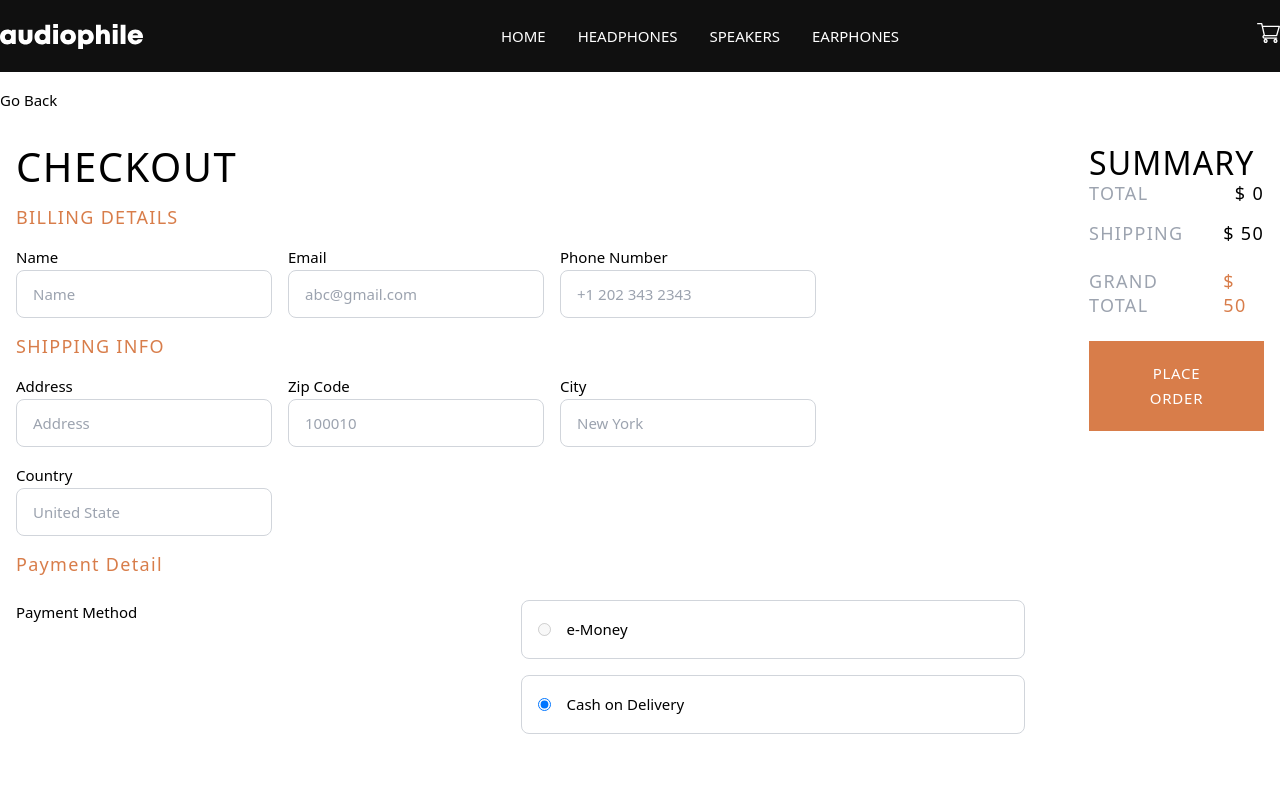
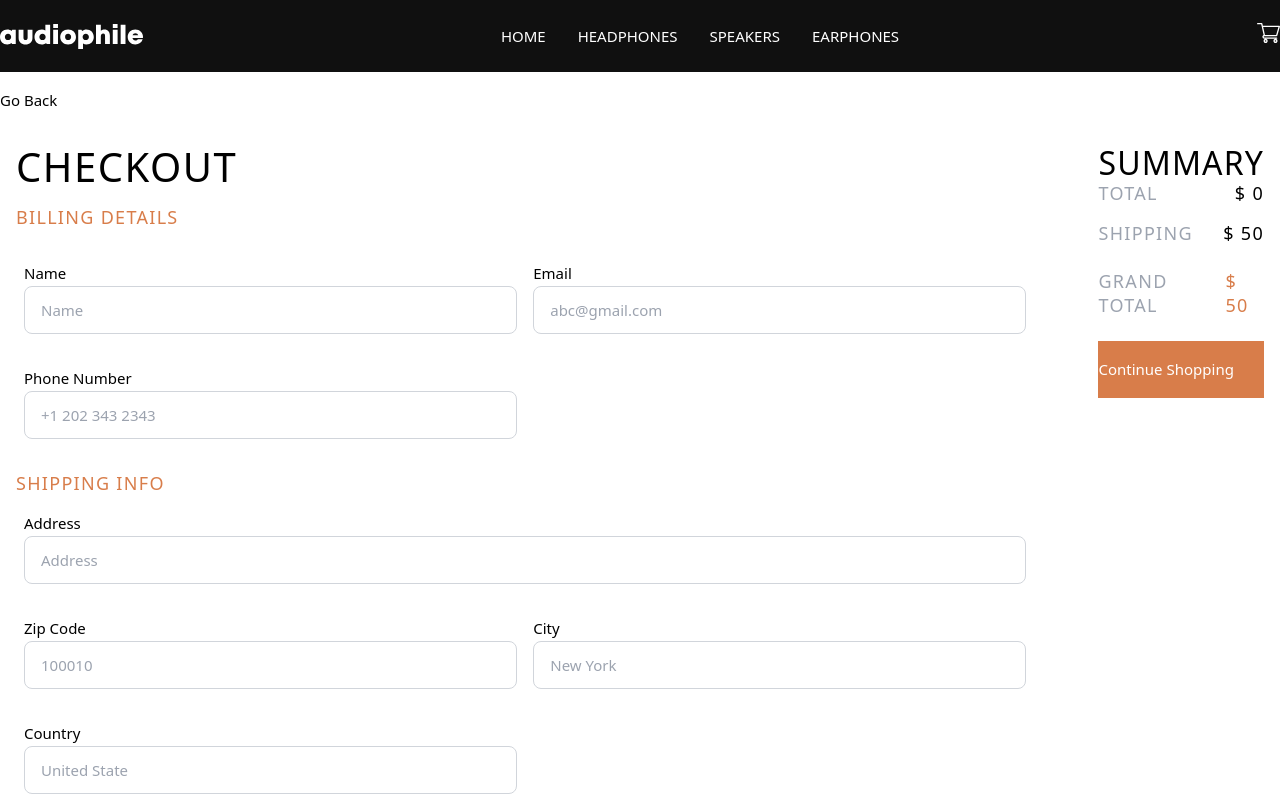
Before and after one commit to sudhanshusaurav/audiophile_react_tailwind, a React (Create React App) app: page /checkout in a window 1280 px wide. Shown: the top 800 px of the page. Built offline with nearby package versions, Linux system fonts and the light colour scheme.

Commit message:
cart fixes.

```diff
--- a/src/App.js
+++ b/src/App.js
@@ -8,6 +8,19 @@ import { useEffect, useState } from "react";
 import Checkout from "./pages/Checkout";
 
 function App() {
+  const [navOpen, setnavOpen] = useState(false)
+  const [cartOpen, setCartOpen] = useState(false)
+
+  const toggleNavbar = () => {
+    console.log('nnn');
+    setnavOpen(!navOpen)
+}
+
+const toggleCart = () => {
+    setCartOpen(!cartOpen)
+}
+
+
   const [cart, setCart] = useState([])
   const [cartValue, setCartValue] = useState(0)
   const [activeProduct, setActiveProduct] = useState()
@@ -83,7 +96,7 @@ function App() {
 
   return (
     <div className="App">
-      <Header cart={cart} clearCart={clearCart} cartValue={cartValue} updateCart={updateCart}/>
+      <Header cart={cart} clearCart={clearCart} cartValue={cartValue} updateCart={updateCart} toggleCart={toggleCart} toggleNavbar={toggleNavbar} navOpen={navOpen} cartOpen={cartOpen}/>
      <Routes>
        <Route exact path="/" element={<Home />}/>
        <Route path="/headphones" element={<Category name="headphones" products={headphones}/>}></Route>
--- a/src/components/Cart.jsx
+++ b/src/components/Cart.jsx
@@ -1,7 +1,17 @@
 import React from 'react'
-import { Link } from 'react-router-dom'
+import { Link, useNavigate } from 'react-router-dom'
 import {AiOutlineMinus, AiOutlinePlus, AiOutlineClose} from 'react-icons/ai'
-function Cart({cart, clearCart, cartValue, updateCart}) {
+function Cart({cart, clearCart, cartValue, updateCart, toggleCart}) {
+
+    const navigate = useNavigate()
+    const checkout = (param) => {
+        toggleCart()
+        if (param === 'shopping') {
+            navigate('/')
+        }else{
+            navigate(`/checkout`)
+        }
+    }
 
     const renderCart = cart.map(cartItem => {
         console.log(cartItem);
@@ -38,8 +48,8 @@ function Cart({cart, clearCart, cartValue, updateCart}) {
                     <p className='bold'>&#0036; {cartValue}</p>
                 </div>
                 <div className='text-center my-4'>
-                   {cart.length !==0 ? <Link to="/checkout" className='block w-full py-4 bg-primary text-white hover:bg-primaryLight'>CHECKOUT</Link> :
-                    <Link to="/" className='block w-full py-4 bg-primary text-white'>Continue Shopping</Link>}
+                   {cart.length !==0 ? <button onClick={checkout} className='block w-full py-4 bg-primary text-white hover:bg-primaryLight'>CHECKOUT</button> :
+                    <button onClick={() => checkout('shopping')} className='block w-full py-4 bg-primary text-white'>Continue Shopping</button>}
                 </div>
                 </div>
     )
--- a/src/components/Categories.jsx
+++ b/src/components/Categories.jsx
@@ -5,13 +5,13 @@ import Earphone from '../assets/shared/desktop/image-earphones.png'
 import { useNavigate } from 'react-router-dom'
 import ArrowRight from '../assets/shared/desktop/icon-arrow-right.svg'
 
-function Categories({closeNav}) {
+function Categories({toggleNavbar}) {
 
     const navigate = useNavigate()
     const NavToCategory = (link) => {
-        // if (window.innerWidth < 991.98) {
-        //     closeNav()
-        // }
+        if (window.innerWidth < 991.98) {
+            toggleNavbar()
+        }
         navigate(`/${link}`)
     }
 
--- a/src/components/Header.jsx
+++ b/src/components/Header.jsx
@@ -6,10 +6,7 @@ import Cart from '../components/Cart'
 import Categories from './Categories'
 import { Link } from 'react-router-dom'
 
-function Header({cart, clearCart, cartValue, updateCart}) {
-
-    const [navOpen, setnavOpen] = useState(false)
-    const [cartOpen, setCartOpen] = useState(false)
+function Header({cart, clearCart, cartValue, updateCart, toggleCart, toggleNavbar, navOpen, cartOpen}) {
 
     // const refOuter = useRef()
     // const refInner = useRef()
@@ -37,27 +34,20 @@ function Header({cart, clearCart, cartValue, updateCart}) {
 
     }, [])
 
-    useEffect(() => {
-        if (navOpen || cartOpen) {
-            document.getElementsByTagName('body')[0].style.overflow = 'hidden';
-        }else{
-            document.getElementsByTagName('body')[0].style.overflow = 'scroll';
-        }
-    }, [navOpen, cartOpen])
+    // useEffect(() => {
+    //     if (navOpen || cartOpen) {
+    //         document.getElementsByTagName('body')[0].style.overflow = 'hidden';
+    //     }else{
+    //         document.getElementsByTagName('body')[0].style.overflow = 'scroll';
+    //     }
+    // }, [navOpen, cartOpen])
 
-    const openNavbar = () => {
-        setnavOpen(!navOpen)
-    }
-
-    const openCart = () => {
-        setCartOpen(!cartOpen)
-    }
 
     return (
         <div id='header' className="fixed top-0 left-0 z-50 w-full">
             <div className="container flex items-center justify-between w-11/12 border-b lg:w-full border-gray-50 border-opacity-30">
                 <div className="flex items-center">
-                    <div className="lg:hidden" onClick={openNavbar}>
+                    <div className="lg:hidden" onClick={toggleNavbar}>
                         <div className="w-8 h-1 my-1 rounded-lg bg-gray-50"></div>
                         <div className="w-6 h-1 my-1 rounded-lg bg-gray-50"></div>
                         <div className="h-1 my-1 rounded-lg w-7 bg-gray-50"></div>
@@ -69,18 +59,18 @@ function Header({cart, clearCart, cartValue, updateCart}) {
                 </div>
                 <div className={`block lg:hidden fixed w-full left-0 top-18 z-50 ${navOpen ? "nav-open" : "nav"}`}>
                     <div className="h-full px-4 pt-8 pb-16 bg-white md:h-auto md:px-8 md:py-16 rounded-br-lg rounded-bl-lg overflow-y-scroll">
-                    <Categories closeNav={openNavbar}/>
+                    <Categories closeNav={toggleNavbar} toggleNavbar={toggleNavbar}/>
                     </div>
                 </div>
                 <div className='relative'>
-                    <button onClick={openCart}><img src={CartIcon} alt="cart" /></button>
+                    <button onClick={toggleCart}><img src={CartIcon} alt="cart" /></button>
                     {cart.length!==0 ? <span className='bg-primary text-white inline-block w-4 h-4 text-center text-xs rounded-full absolute -right-3 -top-3'>{cart.length}</span> : ''}
                 </div>
             </div>
             <div className={`w-full absolute transparent-black top-16 md:top-18 left-0 h-screen ${cartOpen ? 'cart-open' : 'cart'}`}>
                 <div className="ml-auto lg:mr-16 h-90% md:h-1/2 bg-white md:w-1/2 overflow-y-scroll">
                     <div className='container w-11/12 h-full'>
-                    <Cart cart={cart} clearCart={clearCart} cartValue={cartValue} updateCart={updateCart}/>
+                    <Cart cart={cart} clearCart={clearCart} cartValue={cartValue} updateCart={updateCart} toggleCart={toggleCart}/>
                     </div>
                 </div>
             </div>
--- a/src/index.css
+++ b/src/index.css
@@ -87,4 +87,11 @@
         background: rgba(0,0,0,0.5);
     }
 
+    .basis50{
+        flex-basis: 50%;
+    }
+    .basis100{
+        flex-basis: 100%;
+    }
+
 }
--- a/src/pages/Checkout.jsx
+++ b/src/pages/Checkout.jsx
@@ -1,4 +1,5 @@
 import React from 'react'
+import { Link } from 'react-router-dom'
 
 function Checkout({cart, cartValue}) {
 
@@ -32,16 +33,16 @@ function Checkout({cart, cartValue}) {
                     <h6 className='my-4 text-primary'>BILLING DETAILS</h6>
 
                     <form action="">
-                        <div className='md:flex flex-wrap gap-4 items-center'>
-                        <div className='basis-1/2'>
+                        <div className='md:flex md:flex-wrap items-center'>
+                        <div className='basis50 md:px-2 md:my-4'>
                             <label htmlFor="name" className='block'>Name</label>
                             <input type="text" name="name" id="" placeholder="Name" className='border rounded-lg border-gray-300 h-12 w-full p-4 placeholder:text-gray-500 focus:outline-none focus:border-primary'/>
                         </div>
-                        <div className='my-6 md:my-0 basis-1/2'>
+                        <div className='my-6 md:my-0 basis50 md:px-2 md:my-4'>
                             <label htmlFor="email" className='block'>Email</label>
                             <input type="text" name="email" id="" placeholder="abc@gmail.com" className='border rounded-lg border-gray-300 h-12 w-full p-4 placeholder:text-gray-500 focus:outline-none focus:border-primary'/>
                         </div>
-                        <div className='my-6 md:my-0 basis-1/2'>
+                        <div className='my-6 md:my-0 basis50 md:px-2 md:my-4'>
                             <label htmlFor="phone" className='block'>Phone Number</label>
                             <input type="text" name="phone" id="" placeholder="+1 202 343 2343" className='border rounded-lg border-gray-300 h-12 w-full p-4 placeholder:text-gray-500 focus:outline-none focus:border-primary'/>
                         </div>
@@ -49,20 +50,20 @@ function Checkout({cart, cartValue}) {
 
                         <h6 className='my-4 text-primary'>SHIPPING INFO</h6>
 
-                        <div className='md:flex flex-wrap gap-4'>
-                        <div className='basis-1 grow'>
+                        <div className='md:flex flex-wrap items-center'>
+                        <div className='basis100 md:px-2 md:mb-4'>
                             <label htmlFor="address" className='block'>Address</label>
                             <input type="text" name="address" id="" placeholder="Address" className='border rounded-lg border-gray-300 h-12 w-full p-4 placeholder:text-gray-500 focus:outline-none focus:border-primary'/>
                         </div>
-                        <div className='my-6 md:my-0 basis-1/2'>
+                        <div className='my-6 md:my-0 basis50 md:px-2 md:my-4'>
                             <label htmlFor="zip" className='block'>Zip Code</label>
                             <input type="number" name="zip" id="" placeholder="100010" className='border rounded-lg border-gray-300 h-12 w-full p-4 placeholder:text-gray-500 focus:outline-none focus:border-primary'/>
                         </div>
-                        <div className='my-6 md:my-0 basis-1/2'>
+                        <div className='my-6 md:my-0 basis50 md:px-2 md:my-4'>
                             <label htmlFor="city" className='block'>City</label>
                             <input type="text" name="city" id="" placeholder="New York" className='border rounded-lg border-gray-300 h-12 w-full p-4 placeholder:text-gray-500 focus:outline-none focus:border-primary'/>
                         </div>
-                        <div className='my-6 md:my-0 basis-1/2'>
+                        <div className='my-6 md:my-0 basis50 md:px-2 md:my-4'>
                             <label htmlFor="country" className='block'>Country</label>
                             <input type="text" name="country" id="" placeholder="United State" className='border rounded-lg border-gray-300 h-12 w-full p-4 placeholder:text-gray-500 focus:outline-none focus:border-primary'/>
                         </div>
@@ -75,7 +76,7 @@ function Checkout({cart, cartValue}) {
                             <input disabled type="radio" name="payment" id="emoney" className='selection:bg-primary'/><label htmlFor="emoney" className='ml-4'>e-Money</label>
                             </div>
                             <div className='flex items-center p-4 my-4 border rounded-lg border-gray-300 hover:border-primary'>
-                            <input checked type="radio" name="payment" id="cash" className='selection:bg-primary'/><label htmlFor="cash" className='ml-4'>Cash on Delivery</label>
+                            <input defaultChecked type="radio" name="payment" id="cash" className='selection:bg-primary'/><label htmlFor="cash" className='ml-4'>Cash on Delivery</label>
                             </div>
                             </div>
                         </div>
@@ -99,7 +100,8 @@ function Checkout({cart, cartValue}) {
                     <h6 className='text-gray-400'>GRAND TOTAL</h6>
                         <h6 className='text-primary'> &#0036; {cartValue + 50}</h6>
                     </div>
-                    <button className='block w-full py-5 px-10 bg-primary text-white tracking-wider'>PLACE ORDER</button>
+                    {cart.length !==0 ? <button className='block w-full py-5 px-10 bg-primary text-white tracking-wider hover:bg-primaryLight'>PLACE ORDER</button> :
+                    <Link to="/" className='block w-full py-4 bg-primary text-white'>Continue Shopping</Link>}
                 </div>
                 </div>
             </div>
```
